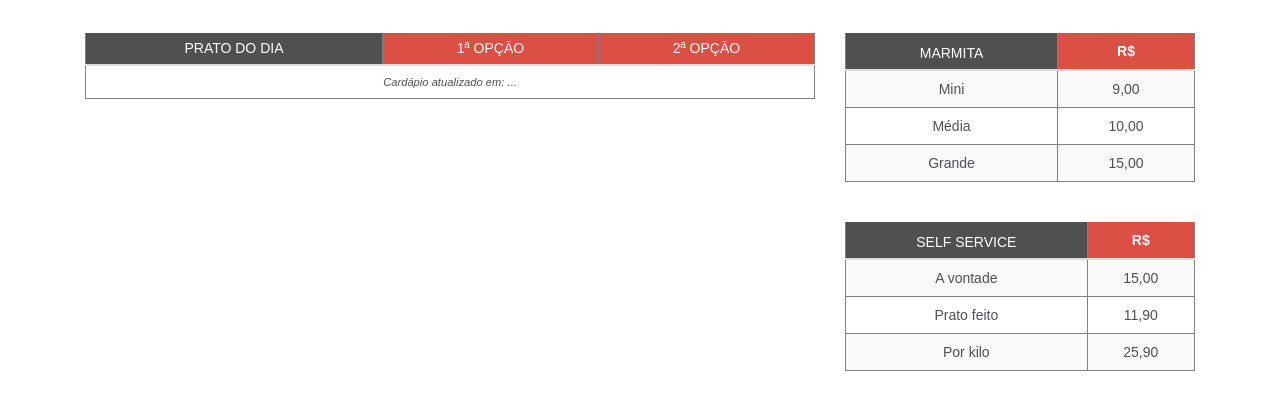
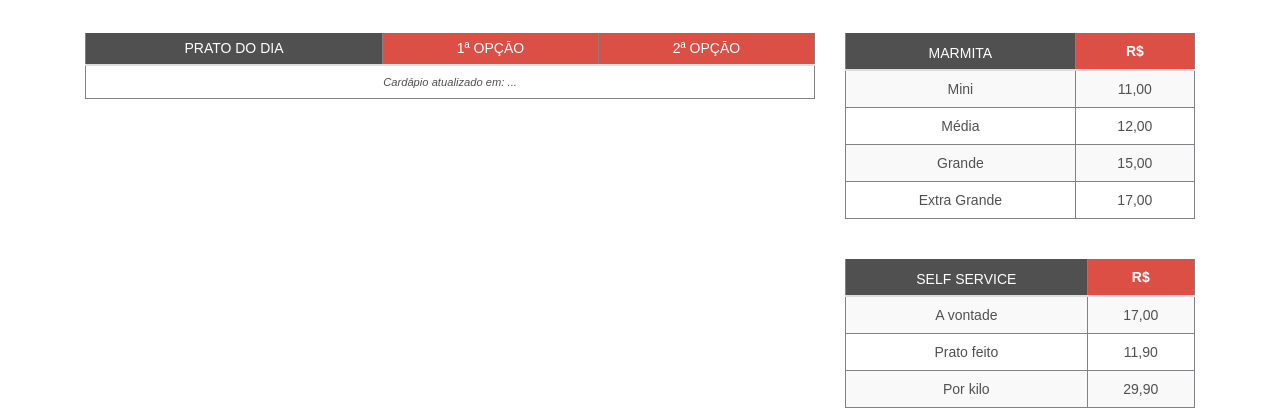
Before and after one commit to maxcnunes/vianda-refeicoes-site, a website: page app/index.html in a window 1280 px wide. Shown: the part 1073-1489 px from the top of the page. Drawn offline with nearby package versions, Linux system fonts and the light colour scheme; no server answers; grey boxes are pictures that could not be loaded; a web font is replaced by a local one.

Commit message:
Update prices

```diff
--- a/app/index.html
+++ b/app/index.html
@@ -94,15 +94,19 @@
             <tbody>
               <tr>
                 <td>Mini</td>
-                <td>9,00</td>
+                <td>11,00</td>
               </tr>
               <tr>
                 <td>Média</td>
-                <td>10,00</td>
+                <td>12,00</td>
               </tr>
               <tr>
                 <td>Grande</td>
                 <td>15,00</td>
+              </tr>
+              <tr>
+                <td>Extra Grande</td>
+                <td>17,00</td>
               </tr>
             </tbody>
           </table>
@@ -117,7 +121,7 @@
             <tbody>
               <tr>
                 <td>A vontade</td>
-                <td>15,00</td>
+                <td>17,00</td>
               </tr>
               <tr>
                 <td>Prato feito</td>
@@ -125,7 +129,7 @@
               </tr>
               <tr>
                 <td>Por kilo</td>
-                <td>25,90</td>
+                <td>29,90</td>
               </tr>
             </tbody>
           </table>
```
